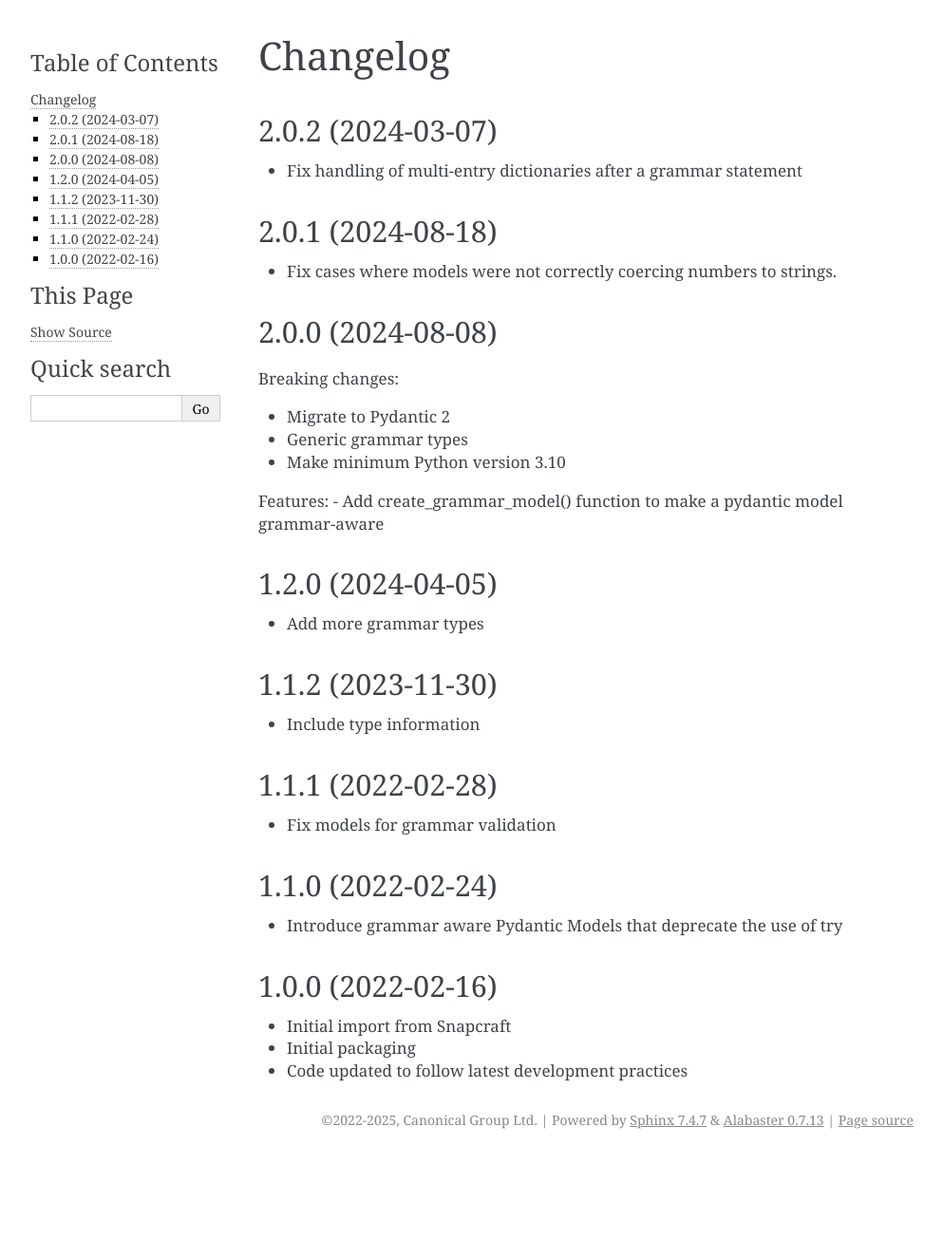
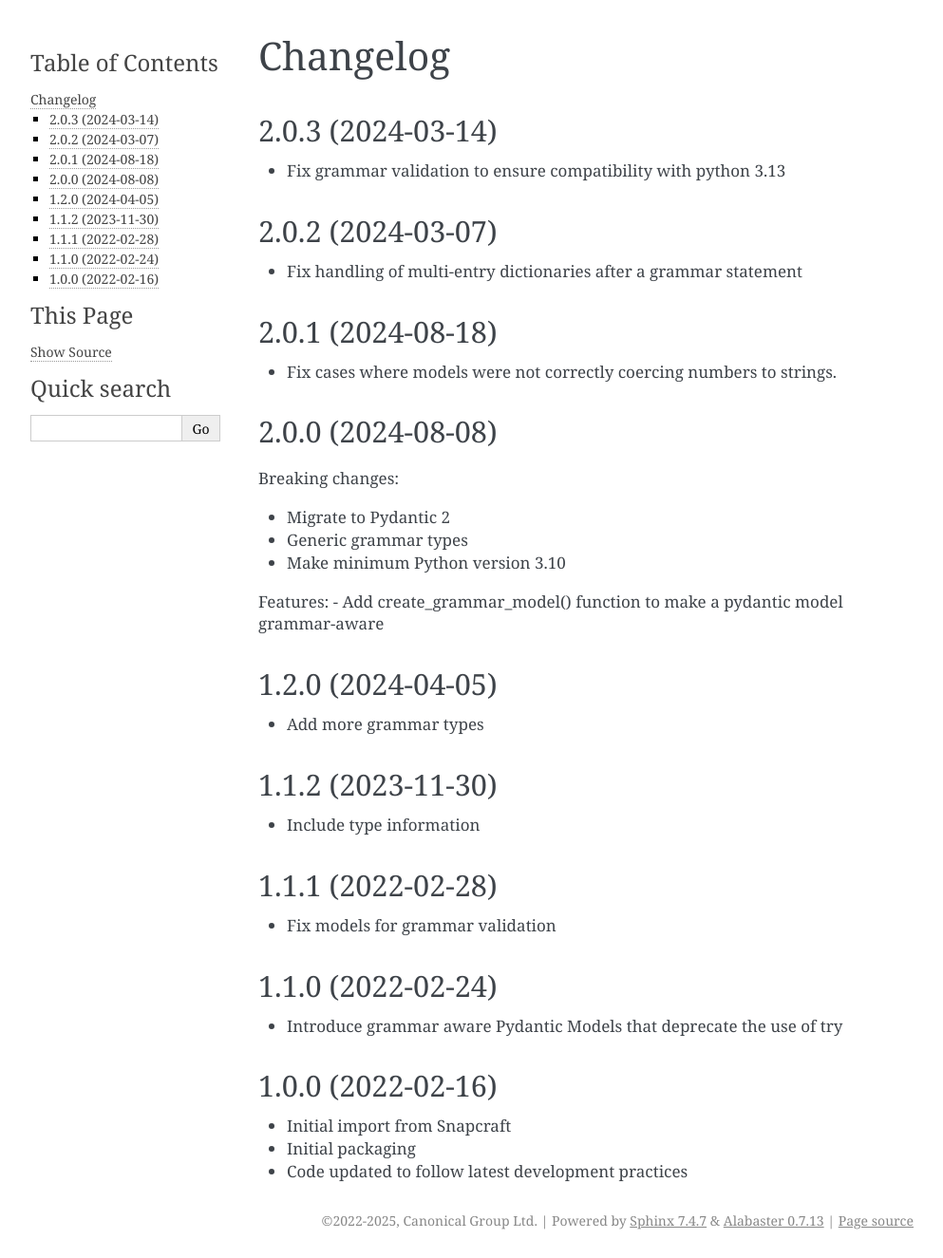
Before and after one commit to canonical/craft-grammar, a Sphinx documentation site: the page built from docs/changelog.rst, in a window 1280 px wide. Shown: the whole page at 95% size, without its empty margins (148-1141 px from the left). Built offline with Sphinx 7.4.7, drawn with Linux system fonts in a browser that asks for light colours; pages that are not in the unit, such as notebooks, are missing from menus; before the commit the page ends 1219 px from its top, so only the background shows below that.

Commit message:
docs(changelog): add 2.0.3 (#83)
Signed-off-by: Paul Mars <paul.mars@canonical.com>

```diff
--- a/docs/changelog.rst
+++ b/docs/changelog.rst
@@ -1,6 +1,11 @@
 *********
 Changelog
 *********
+
+2.0.3 (2024-03-14)
+------------------
+
+- Fix grammar validation to ensure compatibility with python 3.13
 
 2.0.2 (2024-03-07)
 ------------------
```
